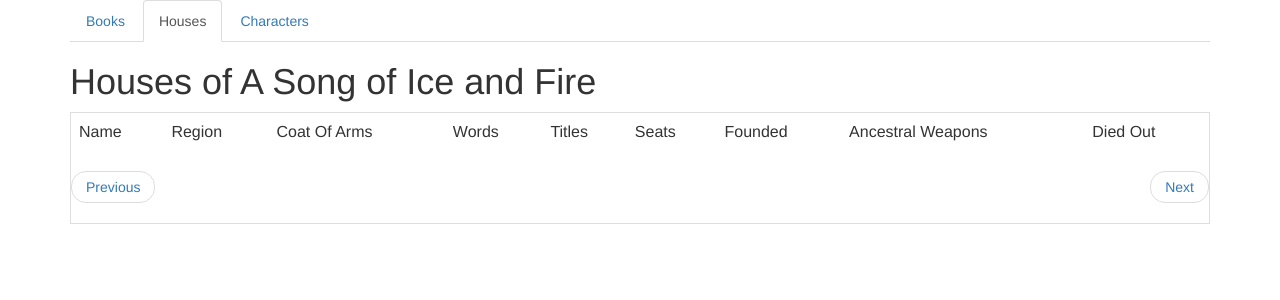
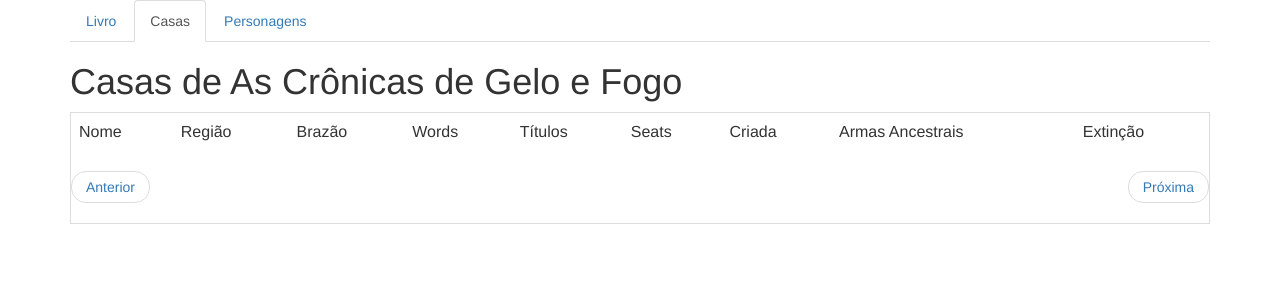
Before and after one commit to AndersonC96/Game-Of-Thrones_PHP, a PHP site: page /houses.php in a window 1280 px wide. Shown: the top 300 px of the page. Run offline with PHP 8.4, Linux system fonts and the light colour scheme; data that the repository does not hold is empty.

Commit message:
Update houses.php

```diff
--- a/houses.php
+++ b/houses.php
@@ -1,6 +1,6 @@
 <html>
     <head>
-        <title>A Song of Ice and Fire | Houses</title>
+        <title>As Crônicas de Gelo e Fogo | Casas</title>
         <link rel="shortcut icon" href="./favicon.ico"/>
         <embed name="myMusic" loop="true" hidden="true" src="./music.mp3">
         <link rel="stylesheet" href="https://maxcdn.bootstrapcdn.com/bootstrap/3.4.1/css/bootstrap.min.css">
@@ -23,26 +23,29 @@
         ?>
         <div class="container">
             <ul class="nav nav-tabs">
-                <li><a href="index.php">Books</a></li>
-                <li class="active"><a href="houses.php">Houses</a></li>
-                <li><a href="characters.php">Characters</a></li>
+                <li><a href="index.php">Livro</a></li>
+                <li class="active"><a href="houses.php">Casas</a></li>
+                <li><a href="characters.php">Personagens</a></li>
             </ul>
-            <h1>Houses of A Song of Ice and Fire</h1>
+            <h1>Casas de As Crônicas de Gelo e Fogo</h1>
             <div class="table-bordered">
                 <table class="table">
                     <thead>
                         <td hidden>URL</td>
-                        <td>Name</td>
-                        <td>Region</td>
-                        <td>Coat Of Arms</td>
+                        <td>Nome</td>
+                        <td>Região</td>
+                        <td>Brazão</td>
                         <td>Words</td>
-                        <td>Titles</td>
+                        <td>Títulos</td>
+                        <!--<td>Lord</td>-->
                         <td>Seats</td>
-                        <td>Founded</td>
-                        <td>Ancestral Weapons</td>
-                        <td>Died Out</td>
+                        <!--<td>Fundador</td>-->
+                        <td>Criada</td>
+                        <td>Armas Ancestrais</td>
+                        <td>Extinção</td>
                     </thead>
                     <?php
+                        error_reporting(E_ERROR | E_PARSE);// Desativa mensagens de erro
                         foreach($json as $obj){
                             $id = str_replace("https://anapioficeandfire.com/api/houses/","",$obj["url"]);
                             echo "<tr>";
@@ -52,7 +55,9 @@
                             echo "<td>".$obj["coatOfArms"]."</td>";
                             echo "<td>".$obj["words"]."</td>";
                             echo "<td>".$obj["titles"][0]."</td>";
+                            //echo "<td>".$obj["heir"]."</td>";
                             echo "<td>".$obj["seats"][0]."</td>";
+                            //echo "<td>".$obj["cadetBranches"][0]."</td>";
                             echo "<td>".$obj["founded"]."</td>";
                             echo "<td>".$obj["ancestralWeapons"][0]."</td>";
                             echo "<td>".$obj["diedOut"]."</td>";
@@ -61,8 +66,8 @@
                     ?>
                 </table>
                 <ul class="pager">
-                    <li class="previous"><a href="#">Previous</a></li>
-                    <li class="next"><a href="#">Next</a></li>
+                    <li class="previous"><a href="#">Anterior</a></li>
+                    <li class="next"><a href="#">Próxima</a></li>
                 </ul>
             </div>
         </div>
```
